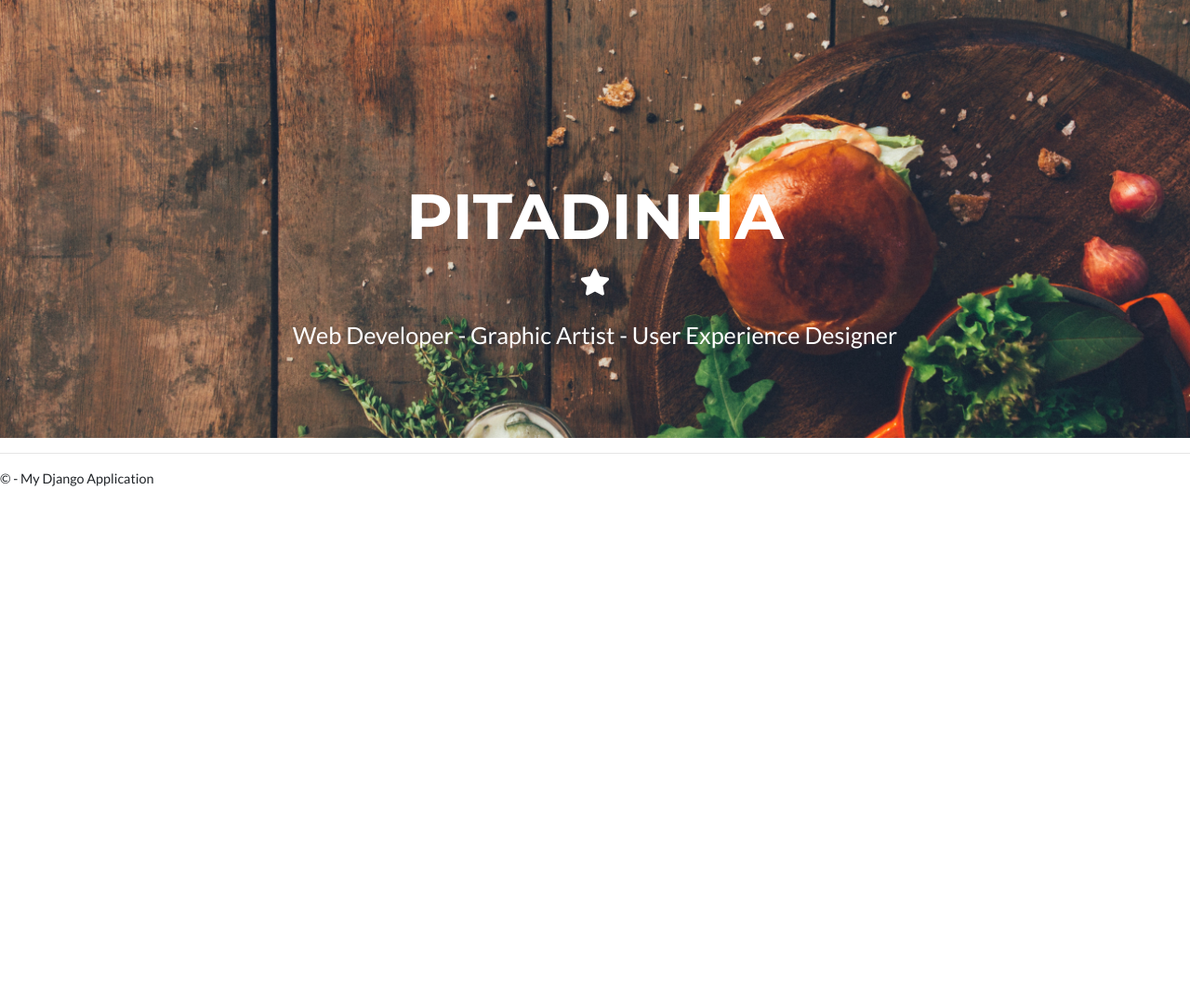
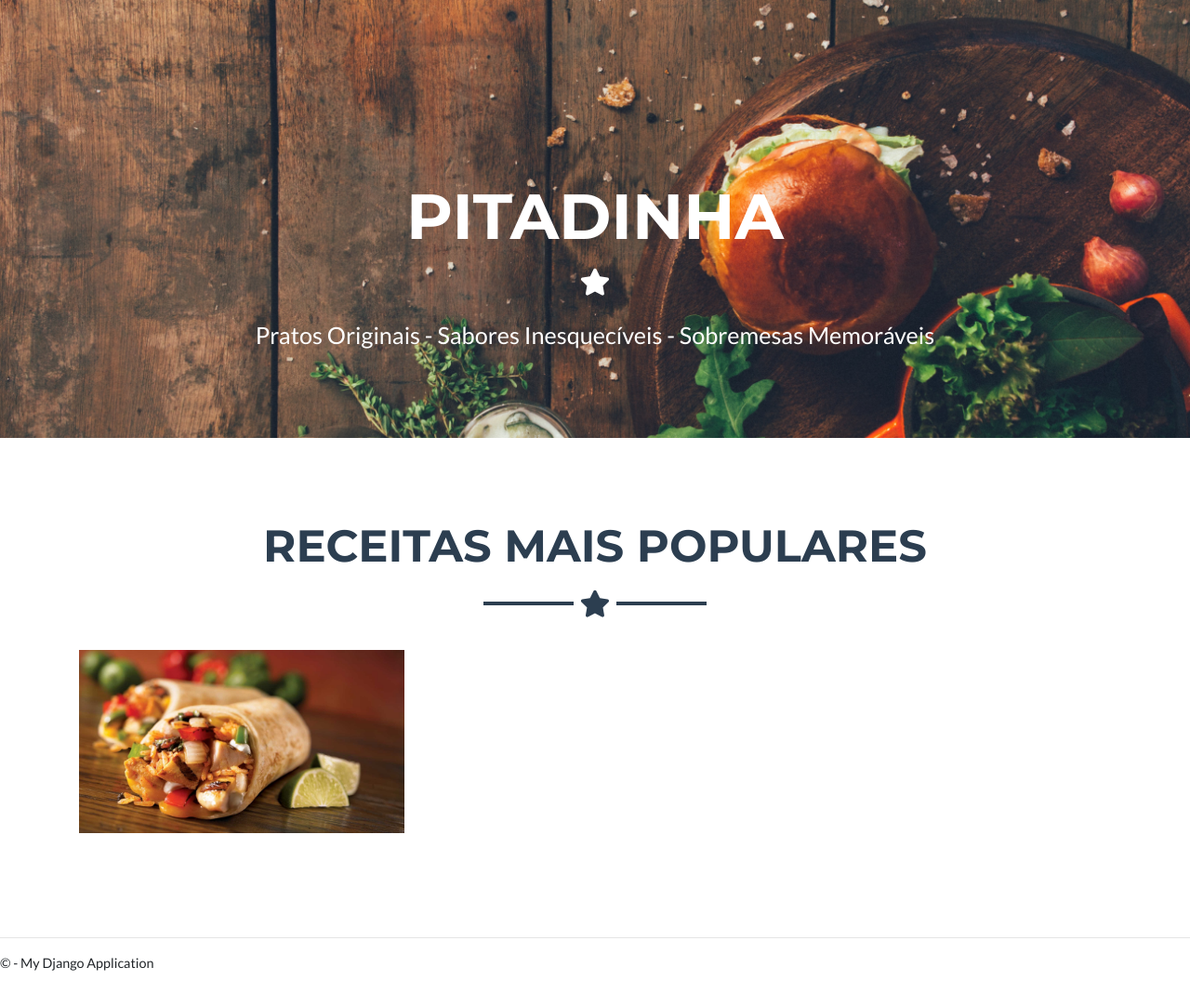
Before and after one commit to luisoliveira98/tp1_tpw, a Django app: template app/templates/index.html in a window 1280 px wide. Shown: the part 67-1150 px from the top of the page at 93% size. Before the commit the page ends 800 px from the top, so only its background shows below. Run offline with Django 3.2, Linux system fonts and the light colour scheme; the template is opened without the code that fills it, so the values that code supplies are empty; some libraries are stand-ins or nearby versions.

Commit message:
Portfolio_v1

```diff
--- a/app/static/content/site.css
+++ b/app/static/content/site.css
@@ -43,6 +43,91 @@ input[type="checkbox"].input-validation-error {
     display: none;
 }
 
+.container-login {
+    background-image: url("../imgs/frontPage.jpg");
+    background-position: center;
+    background-size: cover;
+    background-repeat: no-repeat;
+    width: 100%;
+    min-height: 100vh;
+    display: flex;
+    flex-wrap: wrap;
+    justify-content: center;
+    align-items: center;
+    padding: 0px 15px 15px 15px;
+    box-sizing: border-box;
+}
+
+.wrap-login {
+    width: 450px;
+    background: #fff;
+    border-radius: 10px;
+    position: relative;
+    padding: 0px 80px 0px 80px;
+}
+
+.login {
+    padding: 3rem 0rem 3rem 0rem;
+}
+
+
+.form-control1 {
+    display: block;
+    width: 100%;
+    padding: .3rem .75rem;
+    font-size: 1rem;
+    line-height: 1.5;
+    color: #495057;
+    background-color: #fff;
+    background-clip: padding-box;
+    border: 1px solid #ced4da;
+    border-radius: .25rem;
+    transition: border-color .15s ease-in-out, box-shadow .15s ease-in-out
+}
+
+.form-control1::-ms-expand {
+    background-color: transparent;
+    border: 0
+}
+
+.form-control1:focus {
+    color: #495057;
+    background-color: #fff;
+    border-color: #18bc9c;
+    outline: 0;
+    box-shadow: 0 0 0 .2rem rgba(24, 188, 156, .25)
+}
+
+.form-control1::-webkit-input-placeholder {
+    color: #6c757d;
+    opacity: 1
+}
+
+.form-control1::-moz-placeholder {
+    color: #6c757d;
+    opacity: 1
+}
+
+.form-control1:-ms-input-placeholder {
+    color: #6c757d;
+    opacity: 1
+}
+
+.form-control1::-ms-input-placeholder {
+    color: #6c757d;
+    opacity: 1
+}
+
+.form-control1::placeholder {
+    color: #6c757d;
+    opacity: 1
+}
+
+.form-control1:disabled, .form-control[readonly] {
+    background-color: #e9ecef;
+    opacity: 1
+}
+
 .btn-outline-success1 {
     color: #18bc9c;
     background-color: transparent;
--- a/app/templates/index.html
+++ b/app/templates/index.html
@@ -2,13 +2,44 @@
 
 {% block content %}
 
-    <header class="masthead text-white text-center" style="background-image: url('static/imgs/frontPage.jpg'); background-size:100%; background-position: center;  background-size: cover;">
+    <header class="masthead text-white text-center"
+            style="background-image: url('../static/imgs/frontPage.jpg'); background-size:100%; background-position: center;  background-size: cover;">
         <div class="container">
-          <!--<img class="img-fluid mb-5 d-block mx-auto" src="img/profile.png" alt="">-->
-          <h1 class="text-uppercase mb-0">Pitadinha</h1>
-          <hr class="star-light">
-          <h2 class="font-weight-light mb-0">Web Developer - Graphic Artist - User Experience Designer</h2>
+            <!--<img class="img-fluid mb-5 d-block mx-auto" src="img/profile.png" alt="">-->
+            <h1 class="text-uppercase mb-0">Pitadinha</h1>
+            <hr class="star-light">
+            <h2 class="font-weight-light mb-0">Pratos Originais - Sabores Inesquecíveis - Sobremesas Memoráveis</h2>
         </div>
     </header>
 
+    <!-- Portfolio Grid Section -->
+    <section class="portfolio" id="portfolio">
+        <div class="container">
+            <h2 class="text-center text-uppercase text-secondary mb-0">Receitas mais Populares</h2>
+            <hr class="star-dark mb-5">
+
+            <div class="row">
+
+
+                <!-- Loop -->
+                <div class="col-md-6 col-lg-4">
+                    <!-- Insert URL -->
+                    <a class="portfolio-item d-block mx-auto" href="#portfolio-modal-1">
+                        <div class="portfolio-item-caption d-flex position-absolute h-100 w-100">
+                            <div class="portfolio-item-caption-content my-auto w-100 text-center text-white">
+                                <!-- Receita.Nome -->
+                                <h5>Receita 1</h5>
+                            </div>
+                        </div>
+                        <!-- Receita.ImageURL -->
+                        <img class="img-fluid" src="../static/portfolio/food1.jpg" alt="">
+                    </a>
+                </div>
+                <!-- End Loop-->
+
+
+            </div>
+        </div>
+    </section>
+
 {% endblock %}
--- a/app/templates/loginpartial.html
+++ b/app/templates/loginPartial.html
@@ -10,7 +10,7 @@
 {% else %}
 
 <ul class="navbar-nav navbar-right">
-    <button class="btn btn-outline-success my-2 my-sm-0" type="submit" onclick="location.href='/login'">Login</button>
+    <button class="btn btn-outline-success1 my-2 my-sm-0" type="submit" onclick="location.href='/login'">Login</button>
 </ul>
 
 {% endif %}
```
Also changed, not shown: other parts of app/static/content/site.css (+5 -5 lines), app/templates/layout.html (+3 -6 lines), app/templates/login.html (+12 -12 lines), app/static/portfolio/food1.jpg (added).
